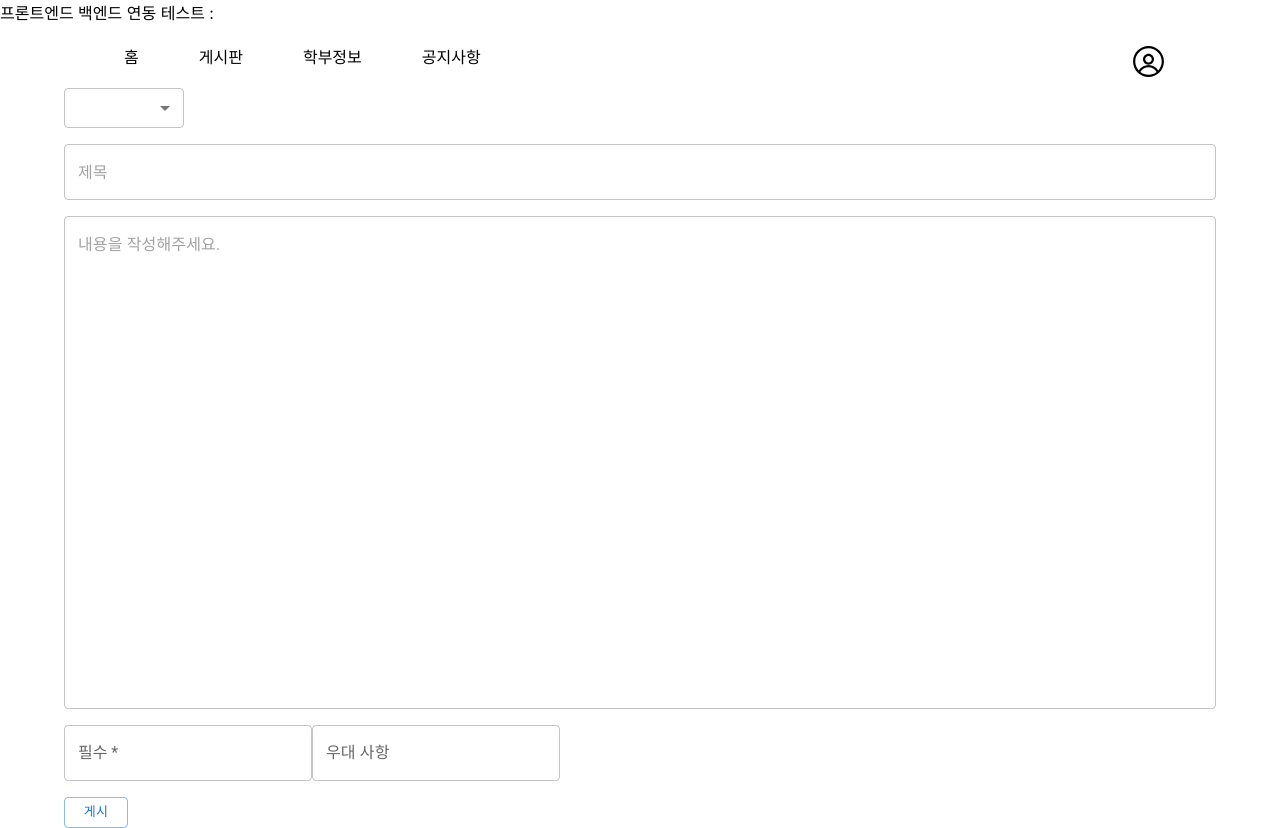
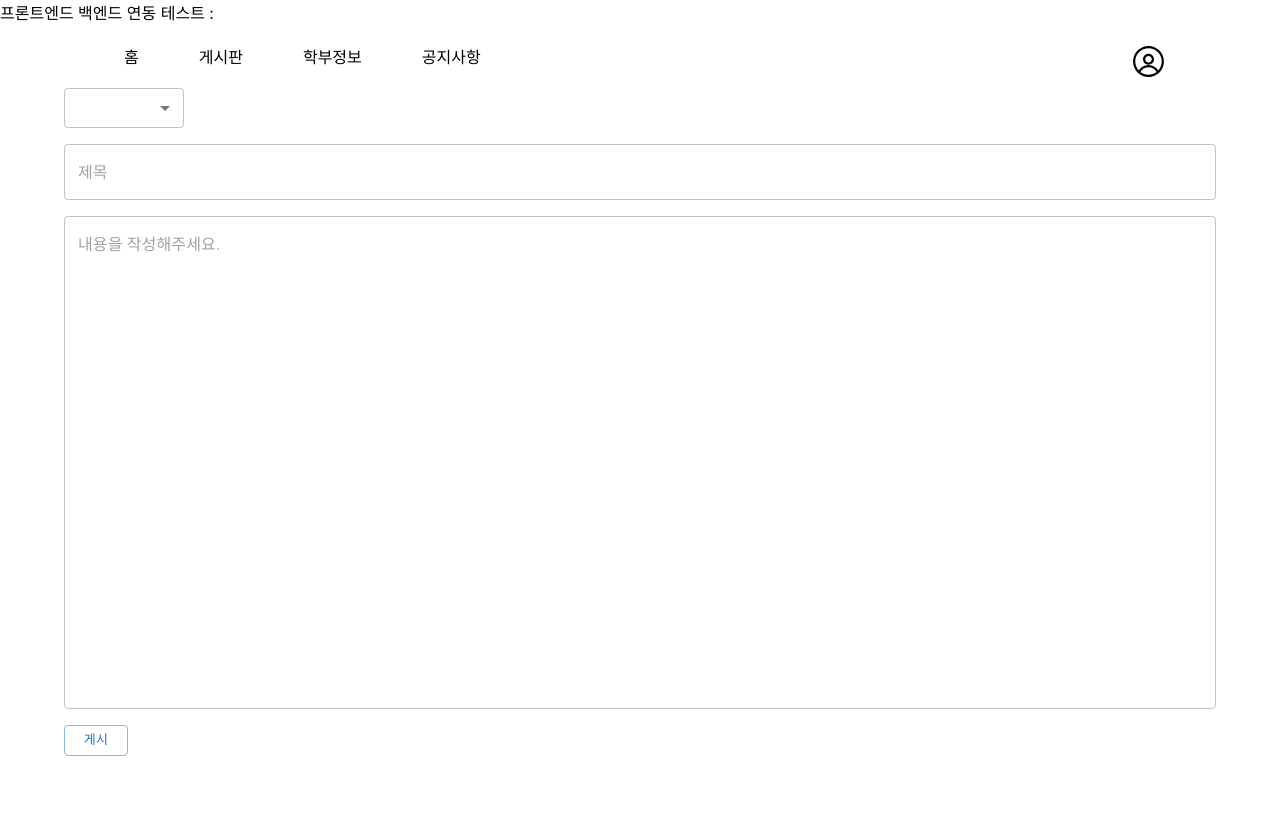
Before and after one commit to htkwon/Capstone-Design, a React (Create React App) app in the folder src/main/frontend/: page / in a window 1280 px wide. After the commit the page ends 800 px from the top, so only its background shows below. Built offline with nearby package versions, Linux system fonts and the light colour scheme; no server answers.

Commit message:
필요없는 주석 등 정리

```diff
--- a/src/main/frontend/src/App.tsx
+++ b/src/main/frontend/src/App.tsx
@@ -1,7 +1,7 @@
 import React, { useEffect, useState } from "react";
 import axios from "axios";
 import Home from "./components/pages/Home";
-import BoardWrite from "./components/pages/BoardWritePage"; //추후 커밋 할 때 삭제할 것
+import BoardWrite from "./components/pages/BoardWritePage";
 
 function App() {
   const [test, setTest] = useState(""); // 연동 테스트용 state
@@ -25,7 +25,7 @@ function App() {
   return (
     <>
     <div>프론트엔드 백엔드 연동 테스트 : {test}</div>
-    {/*<Home/>*/}
+    {/*<Home/> //라우터 아직 적용안해놨습니다.(은서)*/}
     <BoardWrite/>
     </>
   )
--- a/src/main/frontend/src/components/pages/BoardWritePage.tsx
+++ b/src/main/frontend/src/components/pages/BoardWritePage.tsx
@@ -54,9 +54,6 @@ const BoardWrite = () => {
             ></TextField>
           </Grid>
           <Grid item>
-            <Condition></Condition>
-          </Grid>
-          <Grid item>
             <Button
               className="board button"
               variant="outlined"
```
